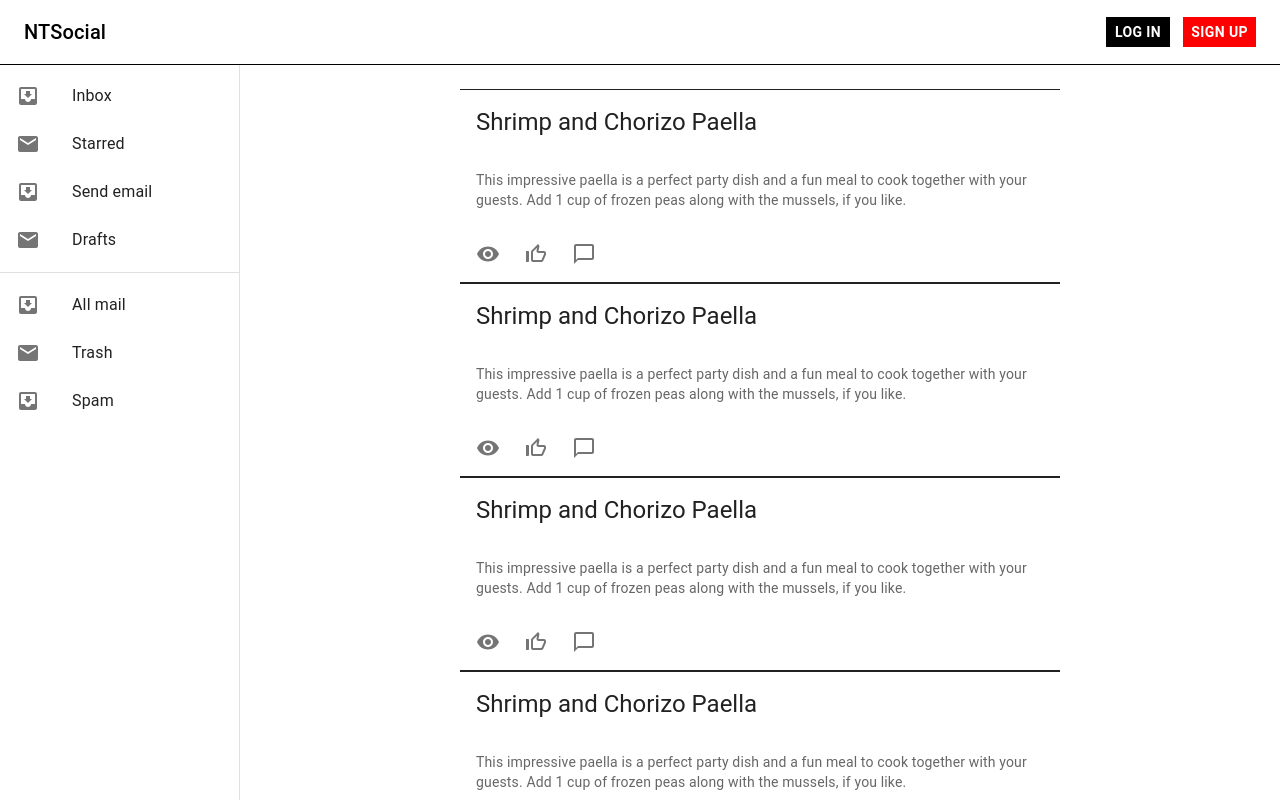
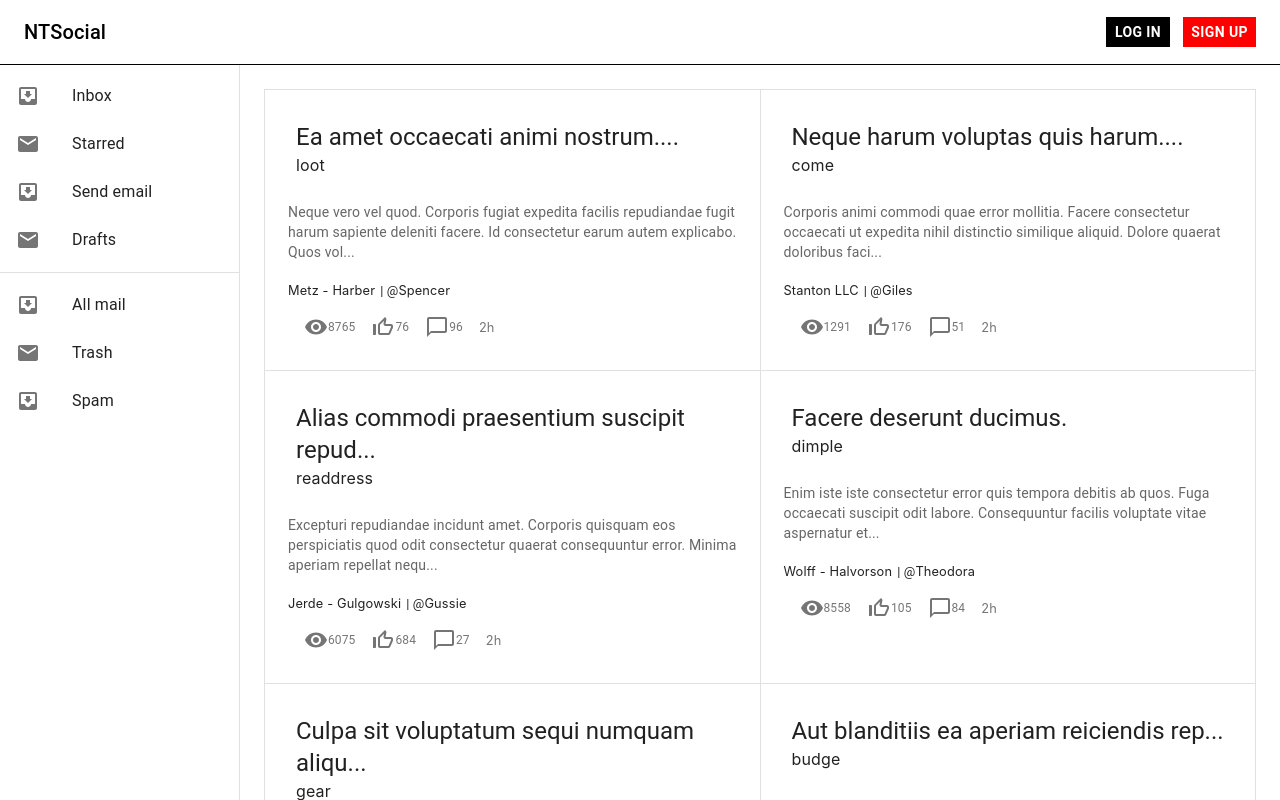
Before and after one commit to taraksuthar1999/Social-Media-Frontend, a React (Create React App) app: page / in a window 1280 px wide. Shown: the top 800 px of the page. Built offline with nearby package versions, Linux system fonts and the light colour scheme.

Commit message:
post format and design

```diff
--- a/package.json
+++ b/package.json
@@ -3,9 +3,10 @@
   "version": "0.1.0",
   "private": true,
   "dependencies": {
-    "@emotion/react": "^11.9.3",
-    "@emotion/styled": "^11.9.3",
+    "@emotion/react": "^11.10.5",
+    "@emotion/styled": "^11.10.5",
     "@mui/icons-material": "^5.8.4",
+    "@mui/joy": "^5.0.0-alpha.52",
     "@mui/material": "^5.9.0",
     "@testing-library/jest-dom": "^5.16.4",
     "@testing-library/react": "^13.3.0",
@@ -51,6 +52,7 @@
     ]
   },
   "devDependencies": {
+    "@faker-js/faker": "^7.6.0",
     "@reduxjs/toolkit": "^1.8.3",
     "react-redux": "^8.0.2",
     "redux": "^4.2.0",
--- a/src/components/Home.js
+++ b/src/components/Home.js
@@ -1,104 +1,36 @@
 import { ThemeProvider } from "@emotion/react";
-import React from "react";
+import React, { useEffect, useState } from "react";
 import ButtonAppBar from "./Navbar";
 import FormModal from "./Auth/FormModel";
 import { Button } from "@mui/material";
 import SideBar from "./SideBar";
-import RecipeReviewCard from "./Post/Post";
+import {Grid} from "@mui/material";
+import Box from "@mui/material/Box";
+import Post from "./Post/Post";
 import {useMediaQuery} from "@mui/material";
+import post, { getPosts } from "../services/post";
 
 function Home(props){
 
    const min600 = useMediaQuery("(min-width:600px)")
+   const [posts,setPosts] = useState([])
+
+   useEffect(()=>{
+      const posts = getPosts()
+      console.log(posts)
+      setPosts(posts)
+   },[])
 
     return (
-      <>
-      {/* {min600&&<SideBar/>} */}
-      {/* </div>} */}
-      {/* <div className="content"> */}
-        <RecipeReviewCard/>
-        <RecipeReviewCard/>
-        <RecipeReviewCard/>
-        <RecipeReviewCard/>
-        <RecipeReviewCard/>
-      {/* <div>
-        <p className="lorem-text">
-          Lorem ipsum dolor sit, amet consectetur adipisicing elit. Nulla iure
-          voluptatibus, eligendi labore eveniet repudiandae, dolore, dolor modi
-          ipsam eum accusantium fuga atque placeat iste molestiae quisquam
-          quidem suscipit omnis. Lorem ipsum dolor sit amet consectetur
-          adipisicing elit. Fugit sit et dolore officiis cum voluptatem
-          reprehenderit aliquam aspernatur iure similique quibusdam autem
-          voluptatibus natus molestiae dicta maxime sint, iste temporibus.
-        </p>
-        <p className="lorem-text">
-          Lorem ipsum dolor sit, amet consectetur adipisicing elit. Nulla iure
-          voluptatibus, eligendi labore eveniet repudiandae, dolore, dolor modi
-          ipsam eum accusantium fuga atque placeat iste molestiae quisquam
-          quidem suscipit omnis. Lorem ipsum dolor sit amet consectetur
-          adipisicing elit. Fugit sit et dolore officiis cum voluptatem
-          reprehenderit aliquam aspernatur iure similique quibusdam autem
-          voluptatibus natus molestiae dicta maxime sint, iste temporibus.
-        </p>
-        <p className="lorem-text">
-          Lorem ipsum dolor sit, amet consectetur adipisicing elit. Nulla iure
-          voluptatibus, eligendi labore eveniet repudiandae, dolore, dolor modi
-          ipsam eum accusantium fuga atque placeat iste molestiae quisquam
-          quidem suscipit omnis. Lorem ipsum dolor sit amet consectetur
-          adipisicing elit. Fugit sit et dolore officiis cum voluptatem
-          reprehenderit aliquam aspernatur iure similique quibusdam autem
-          voluptatibus natus molestiae dicta maxime sint, iste temporibus.
-        </p>
-        <p className="lorem-text">
-          Lorem ipsum dolor sit, amet consectetur adipisicing elit. Nulla iure
-          voluptatibus, eligendi labore eveniet repudiandae, dolore, dolor modi
-          ipsam eum accusantium fuga atque placeat iste molestiae quisquam
-          quidem suscipit omnis. Lorem ipsum dolor sit amet consectetur
-          adipisicing elit. Fugit sit et dolore officiis cum voluptatem
-          reprehenderit aliquam aspernatur iure similique quibusdam autem
-          voluptatibus natus molestiae dicta maxime sint, iste temporibus.
-        </p>
-        <p className="lorem-text">
-          Lorem ipsum dolor sit, amet consectetur adipisicing elit. Nulla iure
-          voluptatibus, eligendi labore eveniet repudiandae, dolore, dolor modi
-          ipsam eum accusantium fuga atque placeat iste molestiae quisquam
-          quidem suscipit omnis. Lorem ipsum dolor sit amet consectetur
-          adipisicing elit. Fugit sit et dolore officiis cum voluptatem
-          reprehenderit aliquam aspernatur iure similique quibusdam autem
-          voluptatibus natus molestiae dicta maxime sint, iste temporibus.
-        </p>
-        <p className="lorem-text">
-          Lorem ipsum dolor sit, amet consectetur adipisicing elit. Nulla iure
-          voluptatibus, eligendi labore eveniet repudiandae, dolore, dolor modi
-          ipsam eum accusantium fuga atque placeat iste molestiae quisquam
-          quidem suscipit omnis. Lorem ipsum dolor sit amet consectetur
-          adipisicing elit. Fugit sit et dolore officiis cum voluptatem
-          reprehenderit aliquam aspernatur iure similique quibusdam autem
-          voluptatibus natus molestiae dicta maxime sint, iste temporibus.
-        </p>
-        <p className="lorem-text">
-          Lorem ipsum dolor sit, amet consectetur adipisicing elit. Nulla iure
-          voluptatibus, eligendi labore eveniet repudiandae, dolore, dolor modi
-          ipsam eum accusantium fuga atque placeat iste molestiae quisquam
-          quidem suscipit omnis. Lorem ipsum dolor sit amet consectetur
-          adipisicing elit. Fugit sit et dolore officiis cum voluptatem
-          reprehenderit aliquam aspernatur iure similique quibusdam autem
-          voluptatibus natus molestiae dicta maxime sint, iste temporibus.
-        </p>
-        <p className="lorem-text">
-          Lorem ipsum dolor sit, amet consectetur adipisicing elit. Nulla iure
-          voluptatibus, eligendi labore eveniet repudiandae, dolore, dolor modi
-          ipsam eum accusantium fuga atque placeat iste molestiae quisquam
-          quidem suscipit omnis. Lorem ipsum dolor sit amet consectetur
-          adipisicing elit. Fugit sit et dolore officiis cum voluptatem
-          reprehenderit aliquam aspernatur iure similique quibusdam autem
-          voluptatibus natus molestiae dicta maxime sint, iste temporibus.
-        </p>
-      </div> */}
+      <Box>
+        <Grid container sx={{borderLeft:"1px solid rgba(0, 0, 0, 0.12)",borderTop:"1px solid rgba(0, 0, 0, 0.12)"}}>
+          {posts.map((post)=><Grid item key={post.id}  sm={6} md={6} sx={{borderBottom:"1px solid rgba(0, 0, 0, 0.12)",borderRight:"1px solid rgba(0, 0, 0, 0.12)"}}>
+              <Post data={post} />
+            </Grid>)
+          }
+        </Grid>
       <FormModal/>
-      {/* </div> */}
-      {/* <div className="suggestions"></div> */}
-      </>
+      </Box>
 
     );
 
--- a/src/components/Navbar.js
+++ b/src/components/Navbar.js
@@ -63,7 +63,7 @@ export default function Navbar(){
             aria-label="open drawer"
             edge="start"
             onClick={handleDrawerToggle}
-            sx={{ mr: 2, display: { sm: 'none' } }}
+            sx={{ mr: 2, display: { md: 'none' } }}
           >
             <MenuIcon />
           </IconButton>
--- a/src/components/Post/Post.js
+++ b/src/components/Post/Post.js
@@ -2,7 +2,7 @@ import { useState } from "react";
 import { getPost } from "../../services/post";
 import { PostList } from "./PostList";
 import * as React from "react";
-import { styled } from "@mui/material/styles";
+import Link from '@mui/joy/Link';
 import Card from "@mui/material/Card";
 import CardHeader from "@mui/material/CardHeader";
 import CardContent from "@mui/material/CardContent";
@@ -13,28 +13,42 @@ import ThumbUpOffAltIcon from "@mui/icons-material/ThumbUpOffAlt";
 import VisibilityIcon from "@mui/icons-material/Visibility";
 import ChatBubbleIcon from "@mui/icons-material/ChatBubble";
 import ChatBubbleOutlineIcon from '@mui/icons-material/ChatBubbleOutline';
+import FiberManualRecordIcon from '@mui/icons-material/FiberManualRecord';
+import { Box } from "@mui/system";
+import { fontSize } from "@mui/system";
+import { Divider } from "@mui/material";
 
-export default function RecipeReviewCard() {
+export default function Post({data}) {
+  const divider = <Divider/>
   return (
-    <Card sx={{ maxWidth: 600,boxShadow:0,borderRadius:0,borderTop:1,borderBottom:1 }}>
-      <CardHeader title="Shrimp and Chorizo Paella" />
-      <CardContent>
-        <Typography variant="body2" color="text.secondary">
-          This impressive paella is a perfect party dish and a fun meal to cook
-          together with your guests. Add 1 cup of frozen peas along with the
-          mussels, if you like.
+    <Card sx={{ maxWidth:'sm',boxShadow:0,borderRadius:0,padding:'15px'}}>
+      <CardHeader title={data.title.length>30?data.title?.slice(0,40)+'...':data.title} subheader={<Typography><Link color='text.secondary'  underline="none">{data.tag}</Link></Typography>} />
+      <CardContent sx={{padding:0}} >
+       <IconButton sx={{textAlign:'left'}} aria-label="content">
+        <Typography justifyContent="left" variant="body2" color="text.secondary">
+          {data.body?.slice(0,150)+'...'}
         </Typography>
+       </IconButton>
       </CardContent>
-      <CardActions>
-        <IconButton aria-label="add to favorites">
-          <VisibilityIcon />
-        </IconButton>
-        <IconButton aria-label="share">
-          <ThumbUpOffAltIcon />
-        </IconButton>
-        <IconButton  sx={{ marginLeft: "auto" }} aria-label="share">
-          <ChatBubbleOutlineIcon />
-        </IconButton>
+      <CardActions sx={{display:'block', margin:0}}>
+        <Box display={'flex'} mb="5px">
+            <Typography><Link color="text.primary" fontSize={'0.8em'} underline="none">{data.company}</Link></Typography>
+            <Typography sx={{ '&::before':{ content:'" | @"',marginLeft:"5px",fontSize:'0.8em'}}}><Link color="text.primary" fontSize="0.8em" underline="none">{data.userName}</Link></Typography>
+        </Box>
+        <Box marginLeft={0}>
+          <IconButton aria-label="read">
+            <VisibilityIcon /><Typography sx={{fontSize:"0.5em"}}>{data.reads}</Typography>
+          </IconButton>
+          <IconButton aria-label="like">
+            <ThumbUpOffAltIcon /><Typography sx={{fontSize:"0.5em"}}>{data.likes}</Typography>
+          </IconButton>
+          <IconButton  sx={{ marginLeft: "auto" }} aria-label="comment">
+            <ChatBubbleOutlineIcon /><Typography sx={{fontSize:"0.5em"}}>{data.comments}</Typography>
+          </IconButton>
+          <IconButton>
+            <Typography><Link color="text.primary" fontSize={'0.8em'} underline="none">2h</Link></Typography>
+          </IconButton>
+        </Box>
       </CardActions>
     </Card>
   );
--- a/src/components/SideBar.js
+++ b/src/components/SideBar.js
@@ -72,7 +72,7 @@ export default function SideBar(props){
     return(
     <Box
         component="nav"
-        sx={{ marginTop:"65px",width: { sm: drawerWidth }, flexShrink: { sm: 0 } }}
+        sx={{ marginTop:"65px",width: { md: drawerWidth }, flexShrink: { sm: 0 } }}
         aria-label="mailbox folders"
       >
         {/* The implementation can be swapped with js to avoid SEO duplication of links. */}
@@ -85,7 +85,7 @@ export default function SideBar(props){
             keepMounted: true, // Better open performance on mobile.
           }}
           sx={{
-            display: { xs: 'block', sm: 'none' },
+            display: { xs: 'block', md: 'none' },
             '& .MuiDrawer-paper': { boxSizing: 'border-box', width: drawerWidth },
           }}
         >
@@ -94,7 +94,7 @@ export default function SideBar(props){
         <Drawer
           variant="permanent"
           sx={{
-            display: { xs: 'none', sm: 'block' },
+            display: { xs: 'none', md: 'block' },
             '& .MuiDrawer-paper': { boxSizing: 'border-box', width: drawerWidth },
           }}
           open
--- a/src/services/post.js
+++ b/src/services/post.js
@@ -1,17 +1,24 @@
-export const getPost=async()=>{
-    return new Promise((resolve,reject)=>{
-        setTimeout(()=>{
-          resolve([{
-            id:1,
-            title:"I don't wanna work in corporate anymore",
-            body:"I don't want to work in corporate anymore. I don't want to have a manager or go through performance reviews or put up with office politics. I'm sick of watching immensely talented people wasting their talent on idiotic products. I'm sick of stupid people speaking over everyone only to show off and feed their tiny egos. I don't care about prestige or none of that shit. I just wanna do something that makes sense and earn enough money to sustain my lifestyle (nothing very luxurious). I just don't know what that could be. Any ideas/advice?",
-            createdAt:new Date().toISOString()
-          },{
-            id:2,
-            title:'Where to live with 500k',
-            body:"Hi Blind friends,Where would you live in the US if you are",
-            createdAt:new Date().toISOString()
-          }])
-        },1000)
-    })
+const { faker } = require('@faker-js/faker');
+
+
+module.exports ={
+  getPosts:function(){
+    let posts = []
+    for(let i =0;i<30;i++){
+      let newPost = {
+        id:faker.datatype.uuid(),
+        tag:faker.word.verb(),
+        title:faker.lorem.sentence(),
+        body:faker.lorem.paragraphs(4, '<br/>\n'),
+        company:faker.company.name(),
+        createdAt:faker.date.recent(),
+        reads:faker.datatype.number(9999),
+        likes:faker.datatype.number(999),
+        comments:faker.datatype.number(99),
+        userName:faker.name.firstName()
+      }
+      posts.push(newPost)
+    }
+    return posts
   }
+}
```
Also changed, not shown: src/components/Post/TimeStamp.js (added), 1 other file (tests, documents, lock files or other folders).
